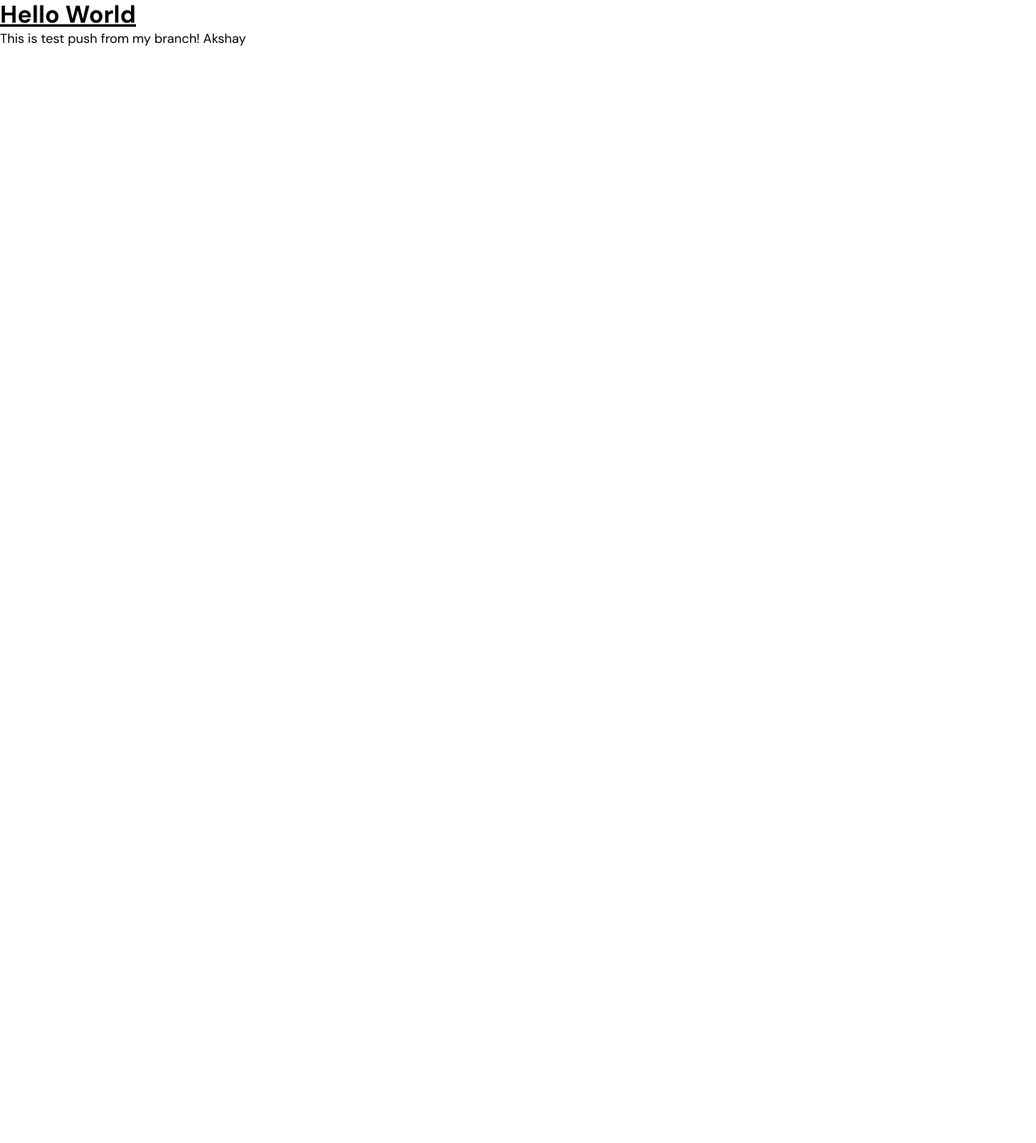
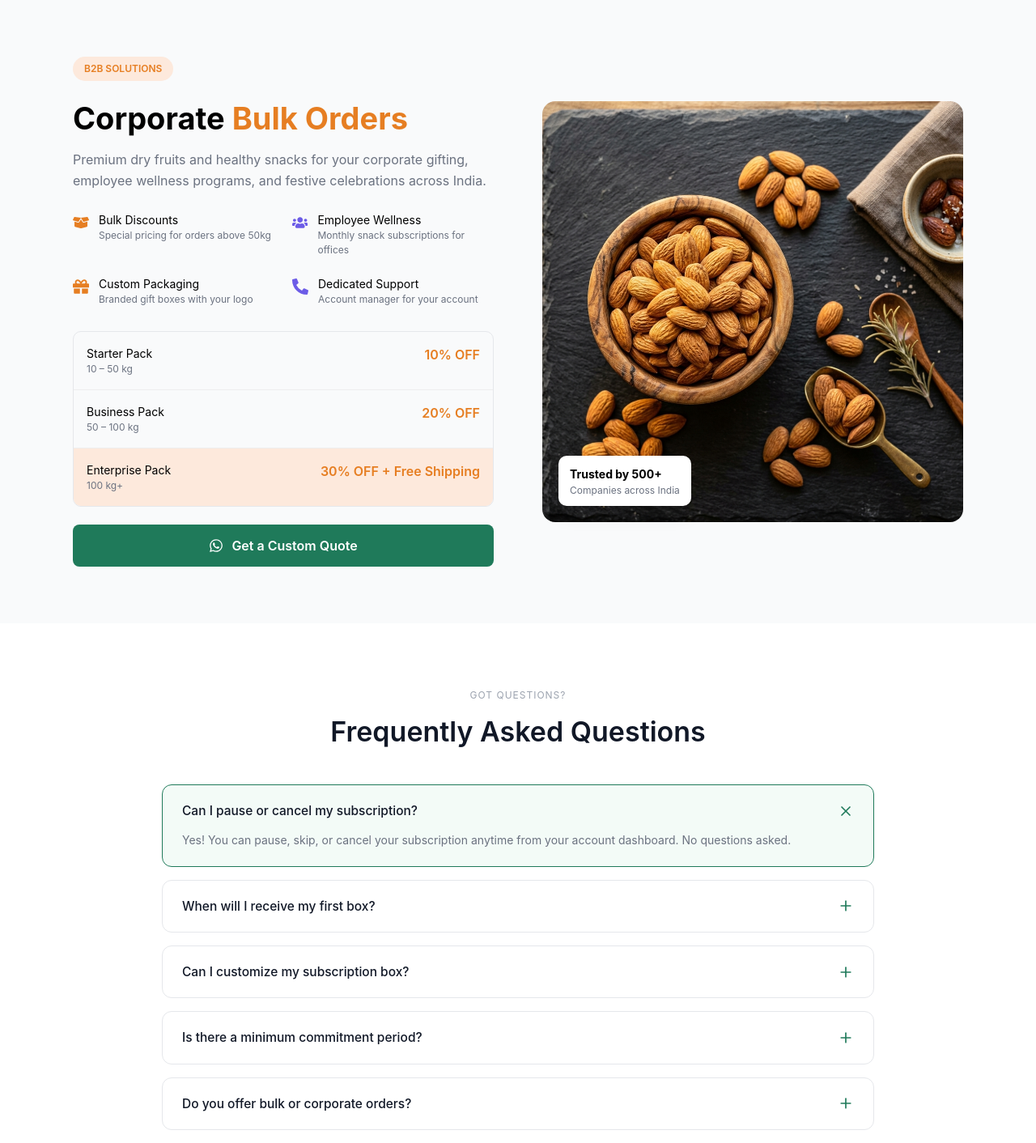
Before and after one commit to ipsitatech/New-Nutritiva, a React (Vite) app in the folder frontend/: page / in a window 1280 px wide. Shown: the top 1412 px of the page at 81% size. Before the commit the page ends 800 px from the top, so only its background shows below. Built offline with nearby package versions, Linux system fonts and the light colour scheme.

Commit message:
CorporateBulkOrders & FAQ

```diff
--- a/frontend/package.json
+++ b/frontend/package.json
@@ -11,8 +11,10 @@
   },
   "dependencies": {
     "@tailwindcss/vite": "^4.2.4",
+    "lucide-react": "^1.14.0",
     "react": "^19.2.5",
     "react-dom": "^19.2.5",
+    "react-icons": "^5.6.0",
     "tailwindcss": "^4.2.4"
   },
   "devDependencies": {
--- a/frontend/src/App.jsx
+++ b/frontend/src/App.jsx
@@ -1,13 +1,13 @@
-
-
+import CorporateBulkOrders from "./CorporateBulkOrders"
+import FAQ from "./FAQ"
 function App() {
 
   return (
     <>
-      <h1 className="text-3xl font-bold underline">Hello World</h1>
 
-      <p>This is test push from my branch! Akshay</p>
+       <CorporateBulkOrders />
 
+       <FAQ />
     </>
   )
 }
--- /dev/null
+++ b/frontend/src/CorporateBulkOrders.css
@@ -0,0 +1,195 @@
+.cbo-section {
+  background: #f9fafb;
+  padding: 70px 90px;
+  font-family: "Inter", sans-serif;
+}
+
+.cbo-container {
+  display: flex;
+  align-items: center;
+  justify-content: space-between;
+  gap: 60px;
+}
+
+/* LEFT */
+.cbo-left {
+  flex: 1;
+}
+
+.cbo-tag {
+  background: #fde9dc;
+  color: #e67e22;
+  padding: 6px 14px;
+  font-size: 12px;
+  border-radius: 20px;
+  font-weight: 600;
+  display: inline-block;
+  margin-bottom: 18px;
+}
+
+.cbo-title {
+  font-size: 38px;
+  font-weight: 700;
+  margin-bottom: 10px;
+}
+
+.cbo-title span {
+  color: #e67e22;
+}
+
+.cbo-desc {
+  color: #6b7280;
+  margin-bottom: 25px;
+  line-height: 1.6;
+}
+
+/* FEATURES */
+.cbo-features {
+  display: grid;
+  grid-template-columns: repeat(2, 1fr);
+  gap: 22px;
+  margin-bottom: 30px;
+}
+
+.cbo-feature {
+  display: flex;
+  gap: 12px;
+}
+
+.cbo-feature h4 {
+  font-size: 14px;
+}
+
+.cbo-feature p {
+  font-size: 12px;
+  color: #6b7280;
+}
+
+.icon {
+  font-size: 20px;
+  margin-top: 4px;
+}
+
+.orange {
+  color: #e67e22;
+}
+
+.purple {
+  color: #6c5ce7;
+}
+
+/* PRICING */
+.cbo-pricing {
+  border: 1px solid #e5e7eb;
+  border-radius: 10px;
+  overflow: hidden;
+  margin-bottom: 22px;
+}
+
+.cbo-row {
+  display: flex;
+  justify-content: space-between;
+  padding: 16px;
+  border-bottom: 1px solid #eee;
+}
+
+.cbo-row:last-child {
+  border-bottom: none;
+}
+
+.cbo-row h5 {
+  font-size: 14px;
+}
+
+.cbo-row p {
+  font-size: 12px;
+  color: #6b7280;
+}
+
+.cbo-row span {
+  color: #e67e22;
+  font-weight: 600;
+}
+
+.highlight {
+  background: #fde9dc;
+}
+
+/* BUTTON */
+.cbo-btn {
+  width: 100%;
+  background: #1f7a5a;
+  color: white;
+  padding: 14px;
+  border: none;
+  border-radius: 8px;
+  font-weight: 600;
+  cursor: pointer;
+  transition: 0.3s;
+}
+
+.cbo-btn:hover {
+  background: #176347;
+}
+
+/* RIGHT */
+.cbo-right {
+  flex: 1;
+  position: relative;
+}
+
+.cbo-right img {
+  width: 100%;
+  border-radius: 16px;
+  object-fit: cover;
+}
+
+/* BADGE */
+.cbo-badge {
+  position: absolute;
+  bottom: 20px;
+  left: 20px;
+  background: #fff;
+  padding: 10px 14px;
+  border-radius: 10px;
+  box-shadow: 0 10px 25px rgba(0, 0, 0, 0.1);
+}
+
+.cbo-badge strong {
+  font-size: 14px;
+}
+
+.cbo-badge p {
+  font-size: 12px;
+  color: #6b7280;
+}
+
+
+
+
+
+.cbo-btn {
+  width: 100%;
+  background: #1f7a5a;
+  color: white;
+  padding: 14px;
+  border: none;
+  border-radius: 8px;
+  font-weight: 600;
+  cursor: pointer;
+  transition: 0.3s;
+
+  display: flex;              /* ✅ align icon + text */
+  align-items: center;
+  justify-content: center;
+  gap: 10px;                 /* spacing between icon & text */
+}
+
+.cbo-btn:hover {
+  background: #176347;
+}
+
+/* WhatsApp Icon */
+.whatsapp-icon {
+  font-size: 18px;
+}
--- /dev/null
+++ b/frontend/src/CorporateBulkOrders.jsx
@@ -0,0 +1,111 @@
+import React from "react";
+import "./CorporateBulkOrders.css";
+import { FaBoxOpen, FaUsers, FaGift, FaPhoneAlt } from "react-icons/fa";
+import { FaWhatsapp } from "react-icons/fa";
+import myImage from './cat_almonds.png'
+
+const CorporateBulkOrders = () => {
+  return (
+    <section className="cbo-section">
+      <div className="cbo-container">
+
+        {/* LEFT SIDE */}
+        <div className="cbo-left">
+          <span className="cbo-tag">B2B SOLUTIONS</span>
+
+          <h2 className="cbo-title">
+            Corporate <span>Bulk Orders</span>
+          </h2>
+
+          <p className="cbo-desc">
+            Premium dry fruits and healthy snacks for your corporate gifting,
+            employee wellness programs, and festive celebrations across India.
+          </p>
+
+          {/* FEATURES */}
+          <div className="cbo-features">
+            <div className="cbo-feature">
+              <FaBoxOpen className="icon orange" />
+              <div>
+                <h4>Bulk Discounts</h4>
+                <p>Special pricing for orders above 50kg</p>
+              </div>
+            </div>
+
+            <div className="cbo-feature">
+              <FaUsers className="icon purple" />
+              <div>
+                <h4>Employee Wellness</h4>
+                <p>Monthly snack subscriptions for offices</p>
+              </div>
+            </div>
+
+            <div className="cbo-feature">
+              <FaGift className="icon orange" />
+              <div>
+                <h4>Custom Packaging</h4>
+                <p>Branded gift boxes with your logo</p>
+              </div>
+            </div>
+
+            <div className="cbo-feature">
+              <FaPhoneAlt className="icon purple" />
+              <div>
+                <h4>Dedicated Support</h4>
+                <p>Account manager for your account</p>
+              </div>
+            </div>
+          </div>
+
+          {/* PRICING */}
+          <div className="cbo-pricing">
+            <div className="cbo-row">
+              <div>
+                <h5>Starter Pack</h5>
+                <p>10 – 50 kg</p>
+              </div>
+              <span>10% OFF</span>
+            </div>
+
+            <div className="cbo-row">
+              <div>
+                <h5>Business Pack</h5>
+                <p>50 – 100 kg</p>
+              </div>
+              <span>20% OFF</span>
+            </div>
+
+            <div className="cbo-row highlight">
+              <div>
+                <h5>Enterprise Pack</h5>
+                <p>100 kg+</p>
+              </div>
+              <span>30% OFF + Free Shipping</span>
+            </div>
+          </div>
+
+          <button className="cbo-btn">
+            <FaWhatsapp className="whatsapp-icon" />
+            Get a Custom Quote
+          </button>
+        </div>
+
+        {/* RIGHT SIDE */}
+        <div className="cbo-right">
+          <img
+            src={myImage}
+            alt="Dry Fruits"
+          />
+
+          <div className="cbo-badge">
+            <strong>Trusted by 500+</strong>
+            <p>Companies across India</p>
+          </div>
+        </div>
+
+      </div>
+    </section>
+  );
+};
+
+export default CorporateBulkOrders;
--- /dev/null
+++ b/frontend/src/FAQ.css
@@ -0,0 +1,89 @@
+.faq {
+  background: #ffffff;
+  padding: 80px 100px;
+  font-family: "Inter", sans-serif;
+}
+
+.faq-container {
+  max-width: 880px;
+  margin: 0 auto;
+}
+
+/* HEADER */
+.faq-label {
+  text-align: center;
+  font-size: 12px;
+  color: #9ca3af;
+  letter-spacing: 1px;
+  margin-bottom: 10px;
+}
+
+.faq-title {
+  text-align: center;
+  font-size: 34px;
+  font-weight: 600;
+  color: #111827;
+  margin-bottom: 40px;
+}
+
+/* LIST */
+.faq-list {
+  display: flex;
+  flex-direction: column;
+  gap: 16px;
+}
+
+/* ITEM */
+.faq-item {
+  border: 1px solid #e5e7eb;
+  border-radius: 12px;
+  padding: 20px 24px; /* better padding like PDF */
+  cursor: pointer;
+  background: #ffffff;
+  transition: all 0.25s ease;
+}
+
+/* OPEN STATE */
+.faq-item.open {
+  border: 1px solid #1f7a5a; /* green border */
+  background: #f3fbf7;       /* soft green bg */
+}
+
+/* HEADER */
+.faq-header {
+  display: flex;
+  justify-content: space-between;
+  align-items: center;
+}
+
+/* QUESTION */
+.faq-question {
+  font-size: 15.5px;
+  font-weight: 500;
+  color: #111827;
+}
+
+/* ICON */
+.faq-icon {
+  font-size: 20px;
+  color: #1f7a5a; /* green icon */
+}
+
+/* BODY */
+.faq-body {
+  max-height: 0;
+  overflow: hidden;
+  transition: all 0.3s ease;
+}
+
+.faq-body p {
+  margin-top: 14px;
+  font-size: 14px;
+  color: #6b7280;
+  line-height: 1.6;
+}
+
+/* EXPAND */
+.faq-item.open .faq-body {
+  max-height: 220px;
+}
--- /dev/null
+++ b/frontend/src/FAQ.jsx
@@ -0,0 +1,85 @@
+import React, { useState } from "react";
+import "./FAQ.css";
+import { FiPlus, FiX } from "react-icons/fi";
+
+const faqData = [
+  {
+    question: "Can I pause or cancel my subscription?",
+    answer:
+      "Yes! You can pause, skip, or cancel your subscription anytime from your account dashboard. No questions asked.",
+  },
+  {
+    question: "When will I receive my first box?",
+    answer:
+      "Your first box will be delivered within 2–5 business days depending on your location.",
+  },
+  {
+    question: "Can I customize my subscription box?",
+    answer:
+      "Yes, you can customize your box with your preferred products and quantities.",
+  },
+  {
+    question: "Is there a minimum commitment period?",
+    answer:
+      "No, there is no minimum commitment. You can cancel anytime.",
+  },
+  {
+    question: "Do you offer bulk or corporate orders?",
+    answer:
+      "Yes, we provide corporate bulk orders with special pricing and custom branding.",
+  },
+  {
+    question: "Are your products lab tested?",
+    answer:
+      "Yes, all our products are FSSAI certified and lab tested for quality assurance.",
+  },
+];
+
+const FAQ = () => {
+  const [activeIndex, setActiveIndex] = useState(0);
+
+  const toggleFAQ = (index) => {
+    setActiveIndex(activeIndex === index ? null : index);
+  };
+
+  return (
+    <section className="faq">
+      <div className="faq-container">
+
+        <p className="faq-label">GOT QUESTIONS?</p>
+        <h2 className="faq-title">Frequently Asked Questions</h2>
+
+        <div className="faq-list">
+          {faqData.map((item, index) => {
+            const isOpen = activeIndex === index;
+
+            return (
+              <div
+                key={index}
+                className={`faq-item ${isOpen ? "open" : ""}`}
+                onClick={() => toggleFAQ(index)}
+              >
+                <div className="faq-header">
+                  <span className="faq-question">{item.question}</span>
+
+                  {isOpen ? (
+                    <FiX className="faq-icon" />
+                  ) : (
+                    <FiPlus className="faq-icon" />
+                  )}
+                </div>
+
+                <div className="faq-body">
+                  <p>{item.answer}</p>
+                </div>
+              </div>
+            );
+          })}
+        </div>
+
+      </div>
+    </section>
+  );
+};
+
+export default FAQ;
```
Also changed, not shown: frontend/src/cat_almonds.png (added), 1 other file (tests, documents, lock files or other folders).
